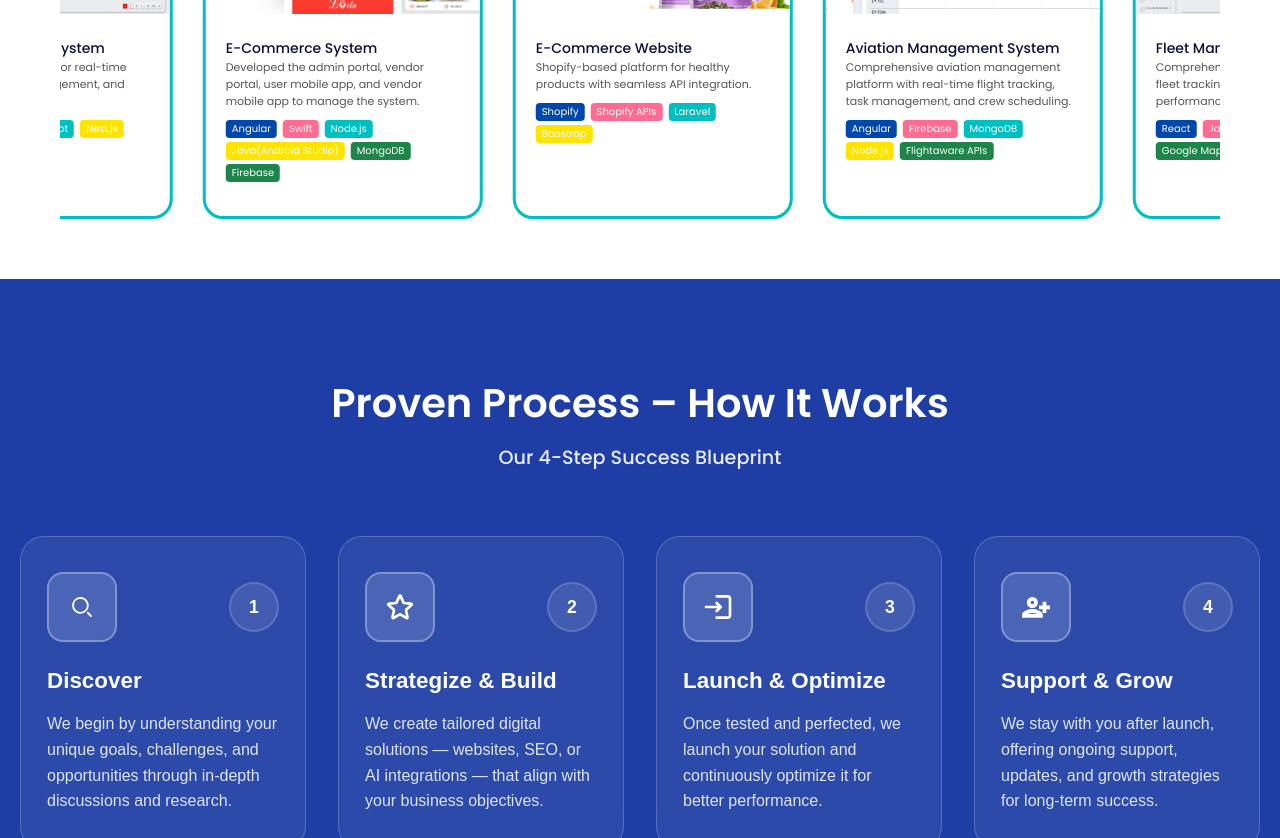
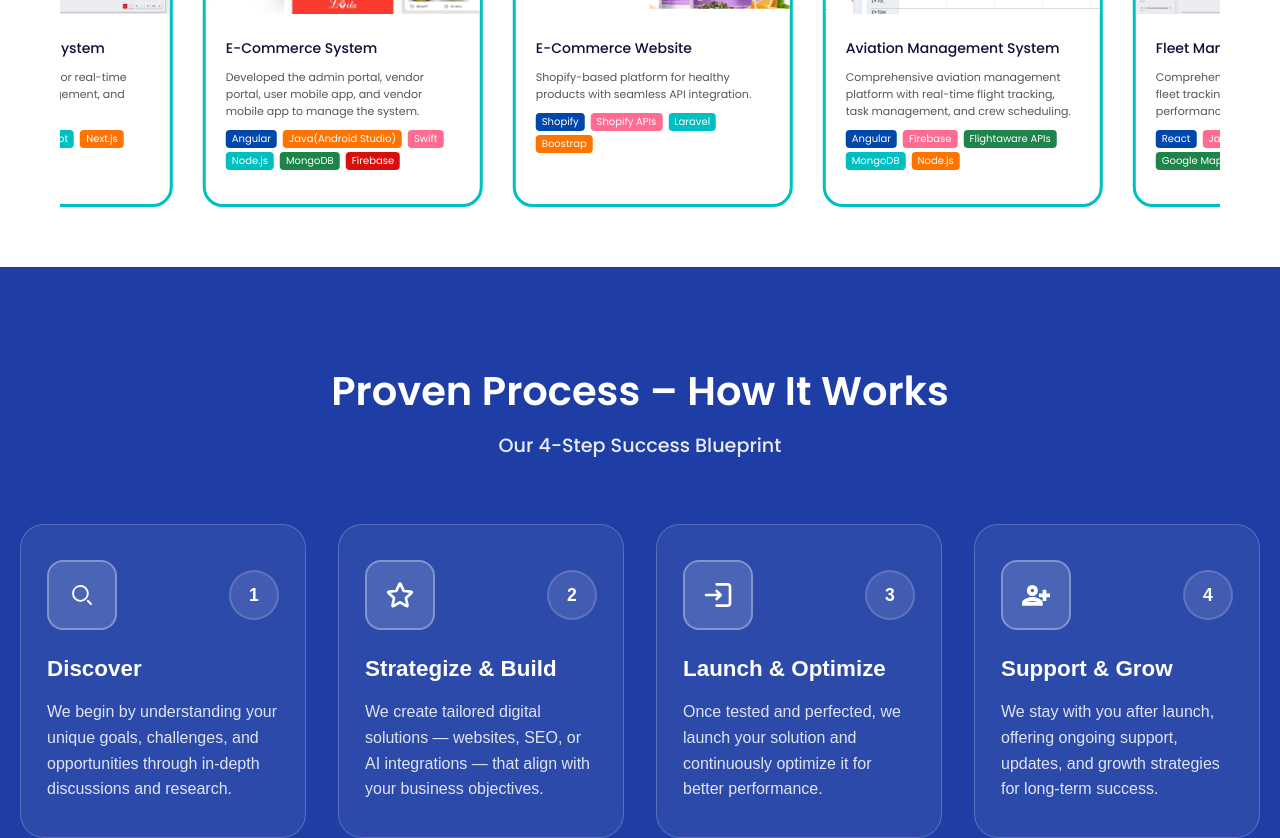
Before and after one commit to suraijzon/version1, a React (Create React App) app: page / in a window 1280 px wide. Shown: the part 2180-3018 px from the top of the page. Built offline with nearby package versions, Linux system fonts and the light colour scheme; no server answers.

Commit message:
new 47th fix

```diff
--- a/src/components/SuccessSection.jsx
+++ b/src/components/SuccessSection.jsx
@@ -13,32 +13,33 @@ const SuccessSection = () => {
         { text: "Shopify", Background: "#0047ab" },
         { text: "Shopify APIs", Background: "#ff6b91" },
         { text: "Laravel", Background: "#00bfc1" },
-        { text: "Boostrap", Background: "#ffe400" },
+        { text: "Boostrap", Background: "#ff7300ff" },
       ], img: item1 },
     { id: 2, name: "Aviation Management System", desc: "Comprehensive aviation management platform with real-time flight tracking, task management, and crew scheduling.",
        extra: [
         { text: "Angular", Background: "#0047ab" },
         { text: "Firebase", Background: "#ff6b91" },
+        { text: "Flightaware APIs", Background: "#1e8449" },
         { text: "MongoDB", Background: "#00bfc1" },
-        { text: "Node.js", Background: "#ffe400" },
-        { text: "Flightaware APIs", Background: "#1e8449" }
+        { text: "Node.js", Background: "#ff7300ff" },
+
       ], img: item2 },
     { id: 3, name: "Fleet Management System", desc: "Comprehensive platform for real-time fleet tracking, rider management, and performance analytics.",
        extra: [
         { text: "React", Background: "#0047ab" },
         { text: "Java", Background: "#ff6b91" },
         { text: "Spring Boot", Background: "#00bfc1" },
-        { text: "Next.js", Background: "#ffe400" },
+        { text: "Next.js", Background: "#ff7300ff" },
         { text: "Google Maps APIs", Background: "#1e8449" }
       ], img: item3 },
     { id: 4, name: "E-Commerce System", desc: "Developed the admin portal, vendor portal, user mobile app, and vendor mobile app to manage the system.",
        extra: [
         { text: "Angular", Background: "#0047ab" },
+        { text: "Java(Android Studio)", Background: "#ff7300ff" },
         { text: "Swift", Background: "#ff6b91" },
         { text: "Node.js", Background: "#00bfc1" },
-        { text: "Java(Android Studio)", Background: "#ffe400" },
         { text: "MongoDB", Background: "#1e8449" },
-        { text: "Firebase", Background: "#1e8449" }
+        { text: "Firebase", Background: "#d90e0eff" }
       ], img: item4 },
   ];
 
--- a/src/styles/successsection.css
+++ b/src/styles/successsection.css
@@ -134,7 +134,7 @@
   font-size: 14px;
   font-family: Poppins;
   font-weight: 500;
-  margin-bottom: 0px;
+  margin-bottom: 10px;
   color: #0f0f38;
 }
 
```
